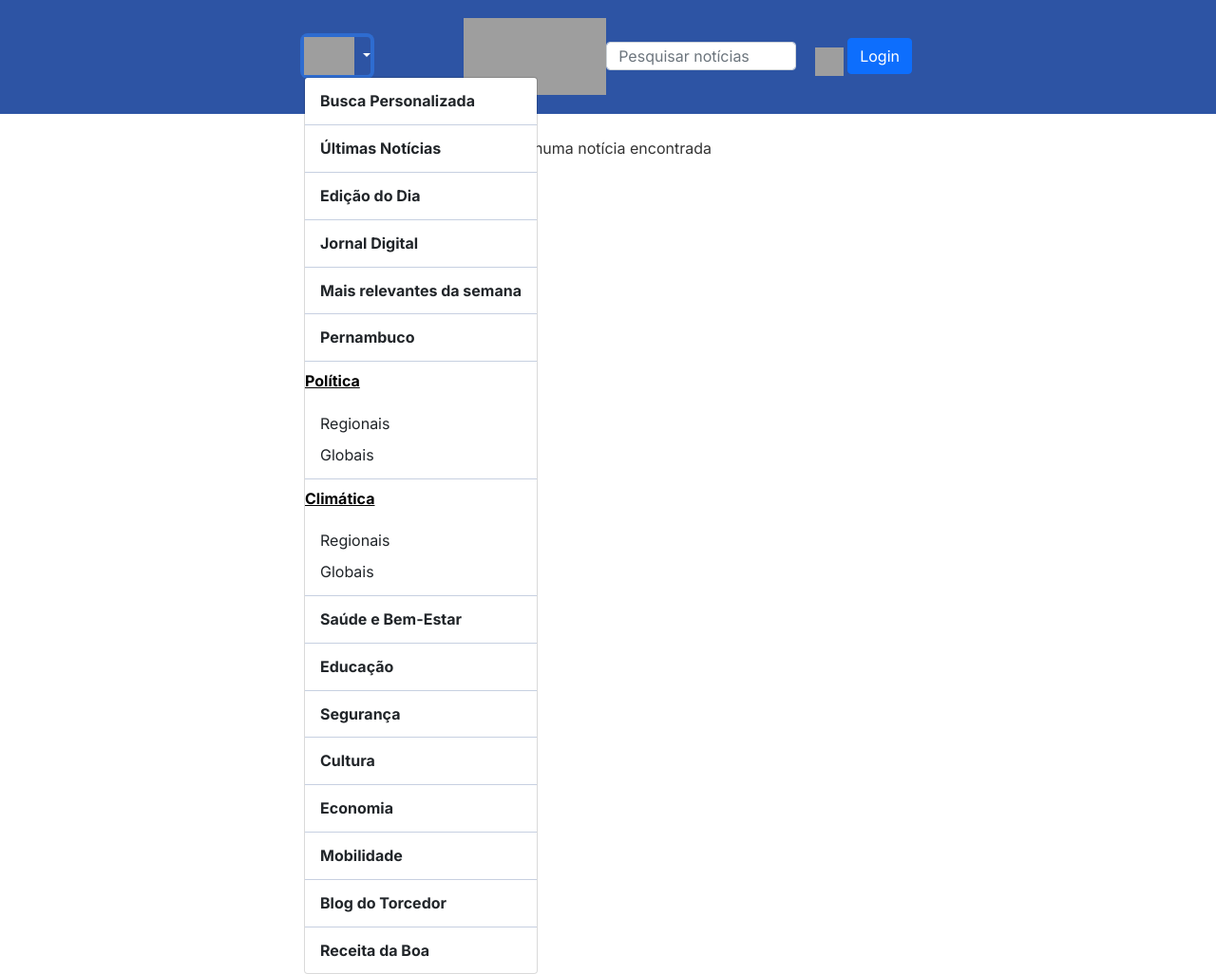
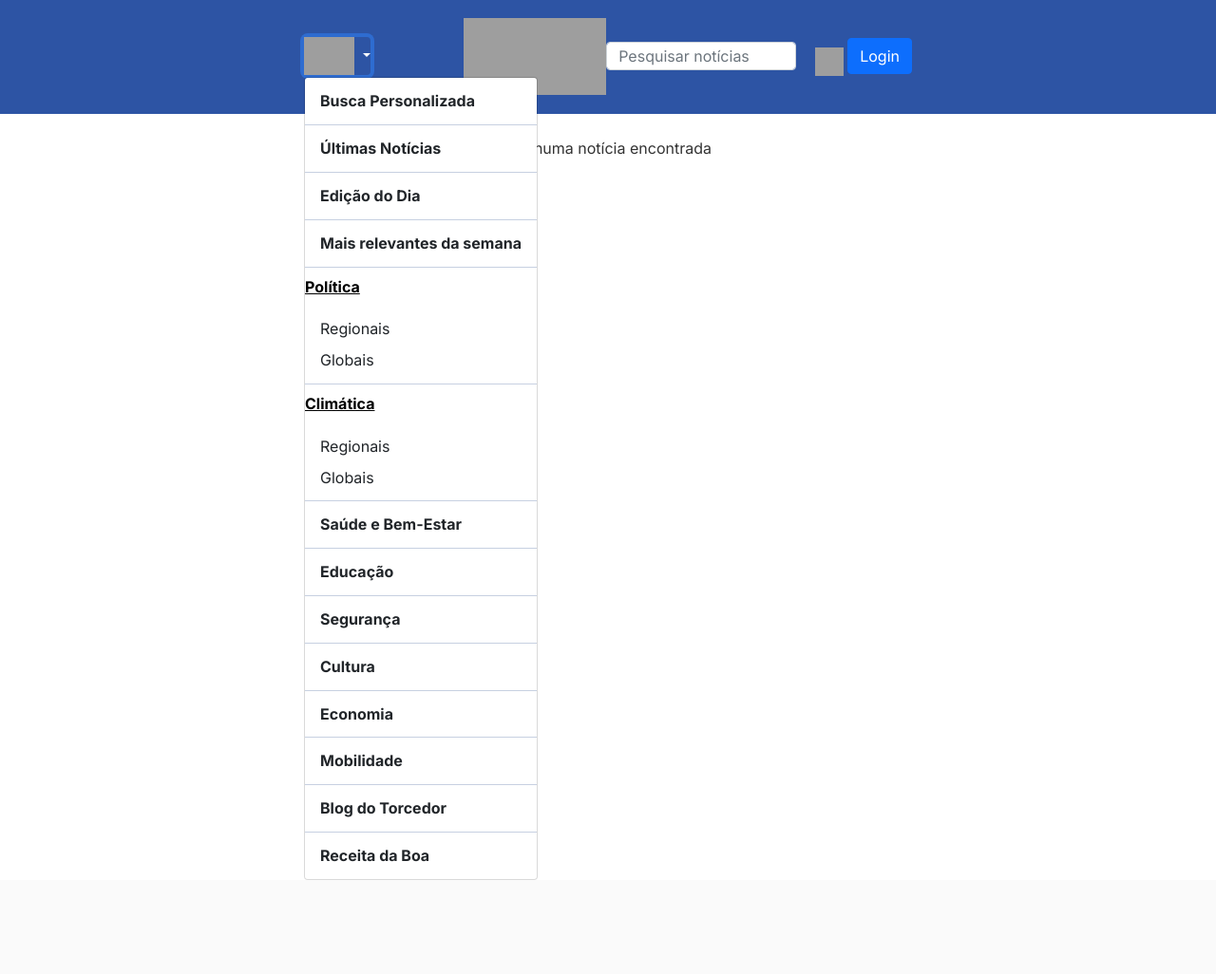
Before and after one commit to AnzinFelipe/Lumen, a Django app: page /climatica/ in a window 1280 px wide, after a click that opens the changed part. Shown: the part 47-1073 px from the top of the page at 95% size. After the commit the page ends 974 px from the top, so only its background shows below. Run offline with Django 5.2, Linux system fonts and the light colour scheme; data that the repository does not hold is empty; grey boxes are pictures that could not be loaded.

Commit message:
Correções na página

```diff
--- a/portal/templates/portal/base.html
+++ b/portal/templates/portal/base.html
@@ -71,23 +71,15 @@
                   <li>
                     <hr class="dropdown-divider">
                   </li>
-                  <li><a class="dropdown-item" href="#">Últimas Notícias</a></li>
+                  <li><a class="dropdown-item" href="{% url 'home' %}">Últimas Notícias</a></li>
                   <li>
                     <hr class="dropdown-divider">
                   </li>
-                  <li><a class="dropdown-item" href="#">Edição do Dia</a></li>
+                  <li><a class="dropdown-item" href="https://impresso.jc.uol.com.br">Edição do Dia</a></li>
                   <li>
                     <hr class="dropdown-divider">
                   </li>
-                  <li><a class="dropdown-item" href="#">Jornal Digital</a></li>
-                  <li>
-                    <hr class="dropdown-divider">
-                  </li>
-                  <li><a class="dropdown-item" href="#">Mais relevantes da semana</a></li>
-                  <li>
-                    <hr class="dropdown-divider">
-                  </li>
-                  <li><a class="dropdown-item" href="#">Pernambuco</a></li>
+                  <li><a class="dropdown-item" href="{% url 'home' %}">Mais relevantes da semana</a></li>
                   <li>
                     <hr class="dropdown-divider">
                   </li>
```
